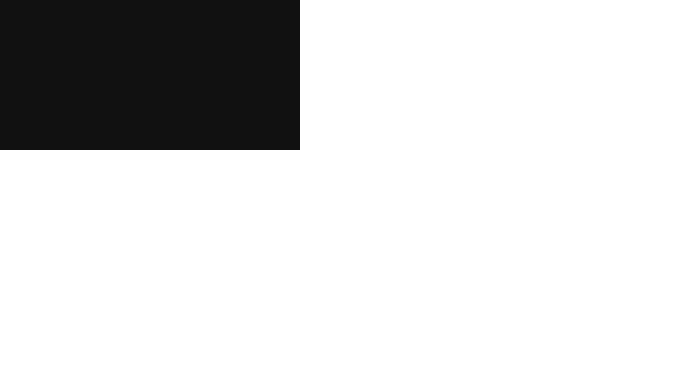
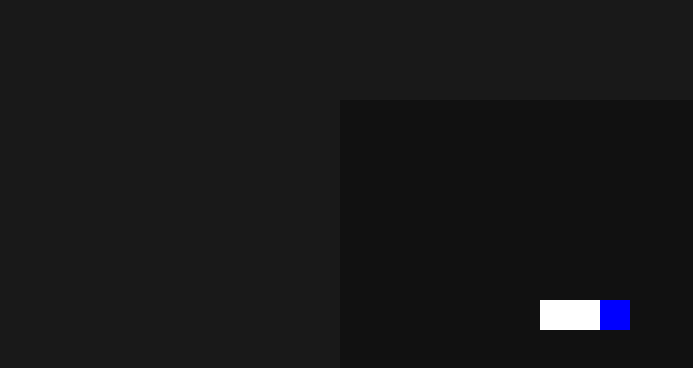
Before and after one commit to jordanferreiraa/snake-game, a plain HTML site: page index.html in a window 1280 px wide. Shown: the whole page, without its empty margins (0-693 px from the left). Drawn offline with Linux system fonts and the light colour scheme.

Commit message:
style: draw snake

```diff
--- a/css/style.css
+++ b/css/style.css
@@ -7,6 +7,16 @@
   font-family: "Poppins", sans-serif;
 }
 
+body {
+  min-height: 100vh;
+  background-color: #191919;
+  display: flex;
+  justify-content: center;
+  align-items: center;
+  flex-direction: column;
+  color: #FFF;
+}
+
 canvas {
   background-color: #111;
 }
--- a/index.html
+++ b/index.html
@@ -8,7 +8,7 @@
 </head>
 <body>
 
-  <canvas></canvas>
+  <canvas width="600" height="600"></canvas>
 
   <script src="./js/script.js"></script>
 </body>
--- a/js/script.js
+++ b/js/script.js
@@ -0,0 +1,26 @@
+const canvas = document.querySelector("canvas")
+const ctx = canvas.getContext("2d")
+
+const size = 30
+
+const snake = [
+  { x: 200, y: 200 },
+  { x: 230, y: 200 },
+  { x: 260, y: 200 },
+]
+
+const drawSnake = () => {
+  ctx.fillStyle = "white"
+  // ctx.fillRect(snake[0].x, snake[0].y, size, size)
+
+  snake.forEach((position, index) => {
+
+    if(index == snake.length - 1) {
+      ctx.fillStyle = "blue"
+    }
+
+    ctx.fillRect(position.x, position.y, size, size)
+  })
+}
+
+drawSnake()
```
